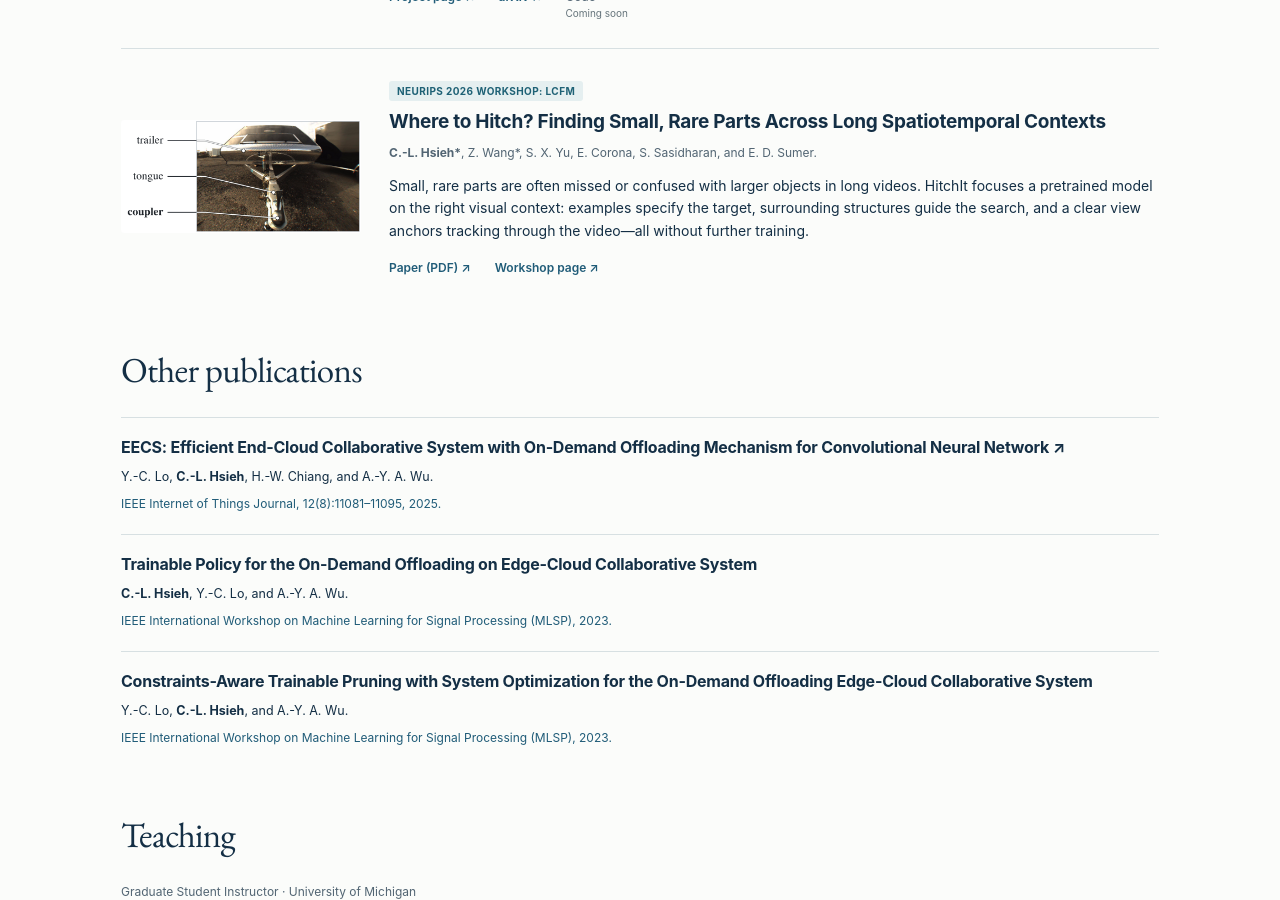
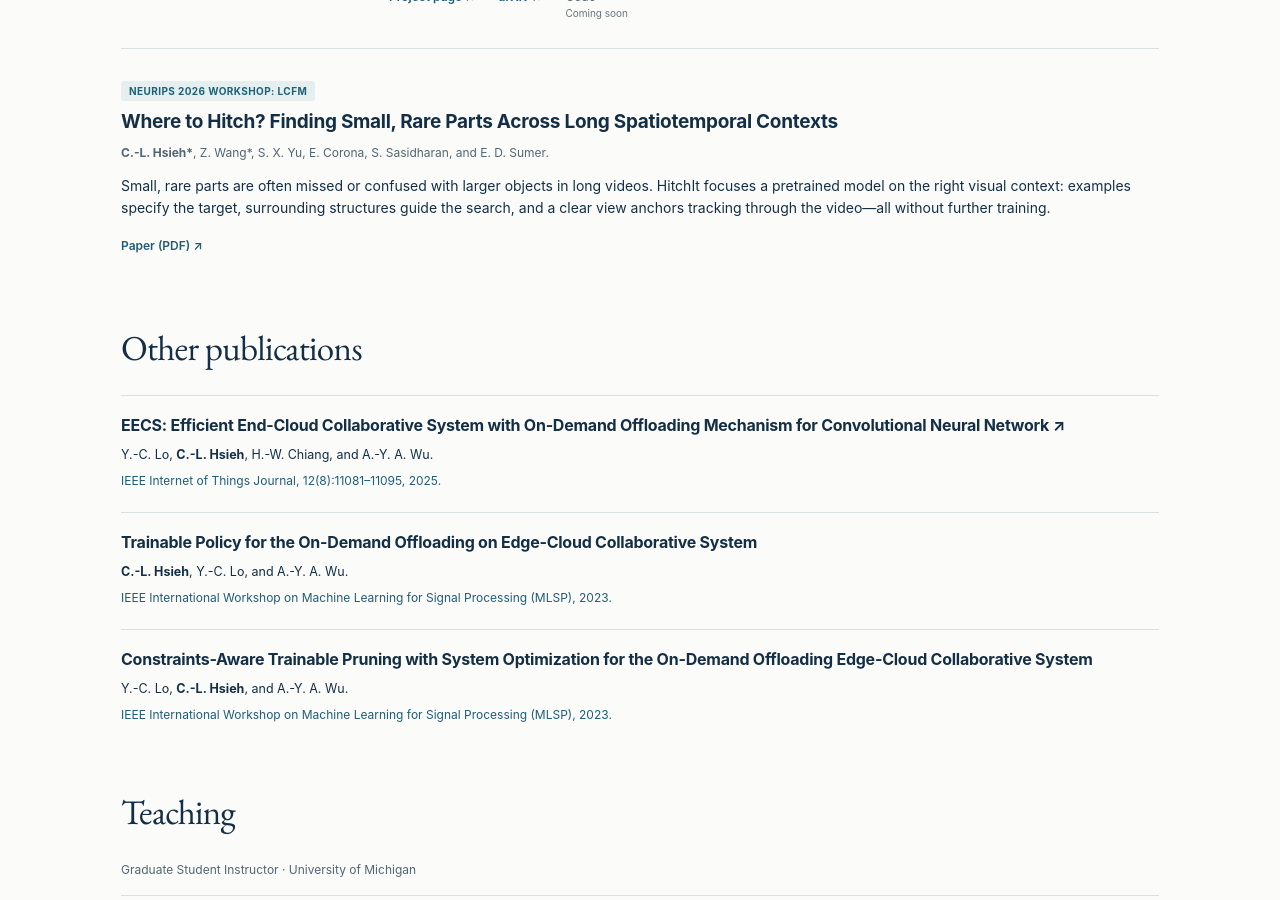
Before and after one commit to chenglinh/chenglinh.github.io, a Jekyll site: the page index.html, which Jekyll copies as it is, in a window 1280 px wide and 900 px high, scrolled down 1183 px. Built offline with Jekyll 4.4.1, drawn with Linux system fonts in a browser that asks for light colours.

Commit message:
Remove HitchIt teaser and workshop link

```diff
--- a/index.html
+++ b/index.html
@@ -37,8 +37,7 @@
 <div class="project-links" aria-label="Fall Recovery resources"><a href="https://osheraz.github.io/RISE/">Project page ↗</a><a href="https://arxiv.org/abs/2610.30061">arXiv ↗</a><span>Code <small>Coming soon</small></span></div></div>
 </article>
 <article class="research-card">
-<figure class="project-media"><a href="papers/where-to-hitch.pdf" aria-label="Read the HitchIt paper"><img src="assets/teasers/hitchit-teaser.png" alt="A trailer with its tongue and small hitch coupler labeled, illustrating how surrounding structure helps locate the target part." width="865" height="410" loading="lazy"></a></figure>
-<div><p class="badge">NeurIPS 2026 Workshop: LCFM</p><h3>Where to Hitch? Finding Small, Rare Parts Across Long Spatiotemporal Contexts</h3><p class="authors"><strong>C.-L. Hsieh*</strong>, Z. Wang*, S. X. Yu, E. Corona, S. Sasidharan, and E. D. Sumer.</p><p>Small, rare parts are often missed or confused with larger objects in long videos. HitchIt focuses a pretrained model on the right visual context: examples specify the target, surrounding structures guide the search, and a clear view anchors tracking through the video—all without further training.</p><div class="project-links" aria-label="Where to Hitch resources"><a href="papers/where-to-hitch.pdf">Paper (PDF) ↗</a><a href="https://neurips.cc/virtual/2026/173726">Workshop page ↗</a></div></div>
+<div style="grid-column:1 / -1"><p class="badge">NeurIPS 2026 Workshop: LCFM</p><h3>Where to Hitch? Finding Small, Rare Parts Across Long Spatiotemporal Contexts</h3><p class="authors"><strong>C.-L. Hsieh*</strong>, Z. Wang*, S. X. Yu, E. Corona, S. Sasidharan, and E. D. Sumer.</p><p>Small, rare parts are often missed or confused with larger objects in long videos. HitchIt focuses a pretrained model on the right visual context: examples specify the target, surrounding structures guide the search, and a clear view anchors tracking through the video—all without further training.</p><div class="project-links" aria-label="Where to Hitch resources"><a href="papers/where-to-hitch.pdf">Paper (PDF) ↗</a></div></div>
 </article>
 </section>
 <section id="publications" class="section"><div class="section-heading"><h2>Other publications</h2></div>
```
